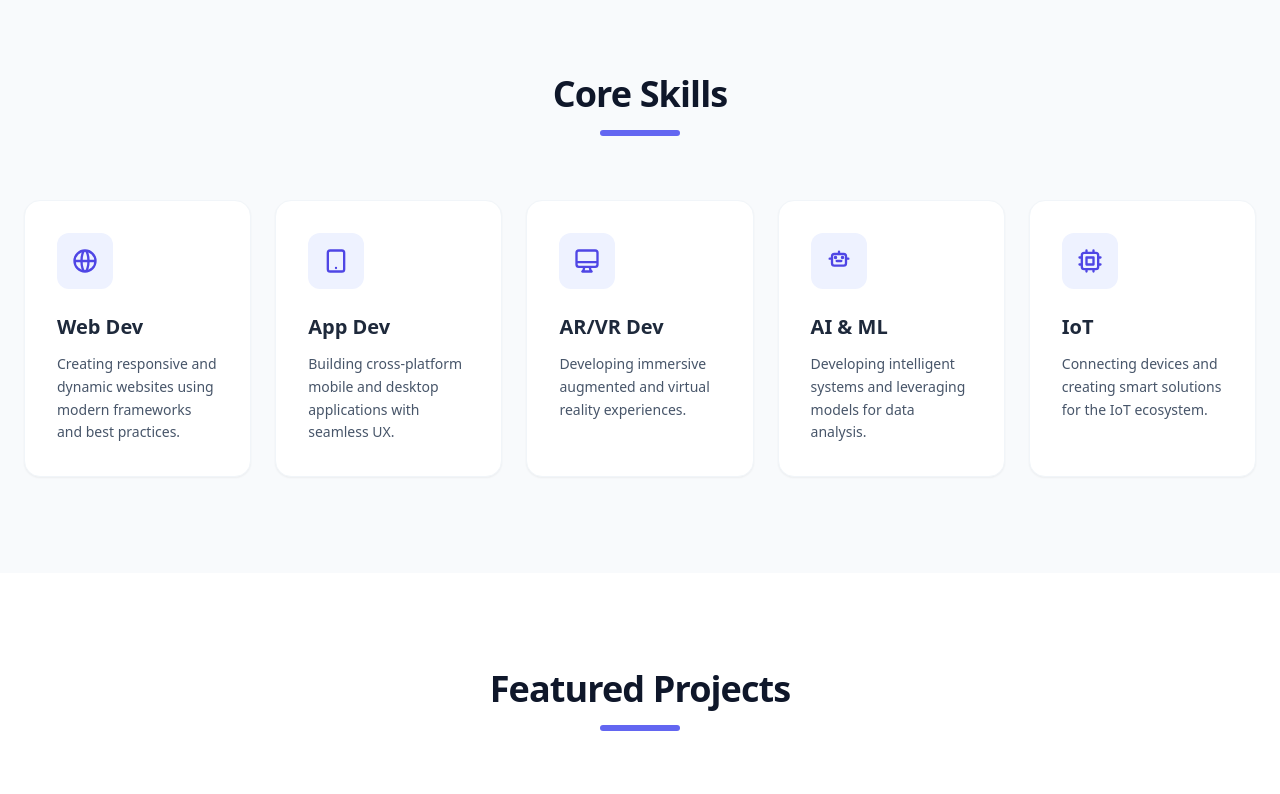
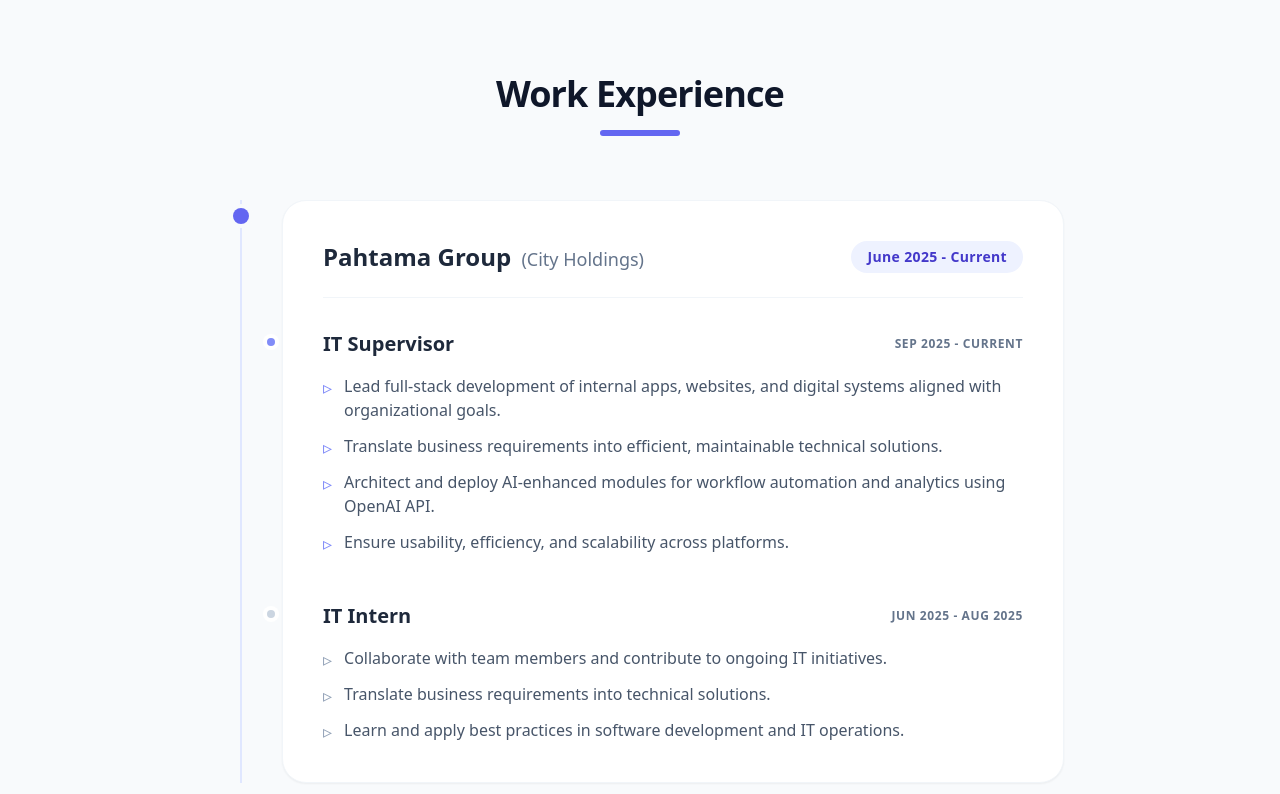
Before and after one commit to LinNyiAung/Portfolio, a React (Create React App) app: page / in a window 1280 px wide. Shown: the part 1620-2414 px from the top of the page. Built offline with nearby package versions, Linux system fonts and the light colour scheme.

Commit message:
work experience section add

```diff
--- a/src/App.js
+++ b/src/App.js
@@ -118,7 +118,7 @@
           }
         });
       },
-      { threshold: 0.15 } // Slightly higher threshold for better trigger timing
+      { threshold: 0.15 }
     );
 
     const sections = document.querySelectorAll('.scroll-animate');
@@ -144,7 +144,8 @@
   const animatedElements = useScrollAnimation();
 
   const handleScroll = () => {
-    const sections = ['home', 'about', 'skills', 'projects', 'achievements', 'contact'];
+    // Added 'experience' to the scroll tracker
+    const sections = ['home', 'about', 'experience', 'skills', 'projects', 'achievements', 'contact'];
     const scrollPosition = window.scrollY + 100;
 
     setScrolled(window.scrollY > 20);
@@ -181,9 +182,12 @@
     setIsMobileMenuOpen(false);
   };
 
+  // Nav Items array with Experience added
+  const navItems = ['Home', 'About', 'Experience', 'Skills', 'Projects', 'Achievements', 'Contact'];
+
   return (
     <div className="min-h-screen bg-slate-50 font-sans text-slate-800">
-      {/* Navigation - Enhanced with Glassmorphism */}
+      {/* Navigation */}
       <motion.nav
         initial={{ y: -100 }}
         animate={{ y: 0 }}
@@ -198,8 +202,8 @@
           </div>
 
           {/* Desktop Menu */}
-          <div className="hidden md:flex space-x-8">
-            {['Home', 'About', 'Skills', 'Projects', 'Achievements', 'Contact'].map((item) => (
+          <div className="hidden md:flex space-x-6 lg:space-x-8">
+            {navItems.map((item) => (
               <motion.button
                 key={item}
                 whileHover={{ y: -2 }}
@@ -233,7 +237,7 @@
               className="md:hidden bg-white/95 backdrop-blur-xl shadow-xl absolute w-full left-0 top-full overflow-hidden"
             >
               <div className="flex flex-col px-6 py-6 space-y-5">
-                {['Home', 'About', 'Skills', 'Projects', 'Achievements', 'Contact'].map((item) => (
+                {navItems.map((item) => (
                   <button
                     key={item}
                     onClick={() => scrollToSection(item.toLowerCase())}
@@ -250,9 +254,8 @@
         </AnimatePresence>
       </motion.nav>
 
-      {/* Hero Section - Upgraded Gradient and Spacing */}
+      {/* Hero Section */}
       <section id="home" className="min-h-screen flex items-center justify-center relative overflow-hidden bg-gradient-to-br from-indigo-600 via-purple-600 to-indigo-900 text-white">
-        {/* Decorative background elements */}
         <div className="absolute top-0 left-0 w-full h-full overflow-hidden z-0 opacity-20">
           <div className="absolute top-[-10%] left-[-10%] w-96 h-96 bg-yellow-300 rounded-full mix-blend-multiply filter blur-3xl opacity-50 animate-blob"></div>
           <div className="absolute top-[20%] right-[-10%] w-96 h-96 bg-purple-300 rounded-full mix-blend-multiply filter blur-3xl opacity-50 animate-blob animation-delay-2000"></div>
@@ -318,7 +321,7 @@
         </motion.div>
       </section>
 
-      {/* About Section - Modernized Shape and Typography */}
+      {/* About Section */}
       <section id="about" className="py-24 bg-white scroll-animate">
         <div className="container mx-auto px-6 max-w-6xl">
           <motion.div
@@ -382,8 +385,101 @@
         </div>
       </section>
 
-      {/* Skills Section - Polished Cards */}
-      <section id="skills" className="py-24 bg-slate-50 scroll-animate">
+      {/* Experience Section - NEW */}
+      <section id="experience" className="py-24 bg-slate-50 scroll-animate">
+        <div className="container mx-auto px-6 max-w-4xl">
+          <motion.div
+            variants={fadeIn}
+            initial="hidden"
+            animate={animatedElements.experience ? "visible" : "hidden"}
+            className="text-center mb-16"
+          >
+            <h2 className="text-4xl font-extrabold text-slate-900 tracking-tight mb-4">Work Experience</h2>
+            <div className="w-20 h-1.5 bg-indigo-500 mx-auto rounded-full"></div>
+          </motion.div>
+
+          <motion.div
+            variants={staggerContainer}
+            initial="hidden"
+            animate={animatedElements.experience ? "visible" : "hidden"}
+            className="relative border-l-2 border-indigo-100 ml-3 md:ml-6"
+          >
+            {/* Pahtama Group Experience Timeline Node */}
+            <motion.div variants={fadeIn} className="relative pl-6 md:pl-10">
+              {/* Main Timeline Dot */}
+              <div className="absolute left-[-9px] top-2 w-4 h-4 rounded-full bg-indigo-500 ring-4 ring-slate-50"></div>
+
+              <div className="bg-white p-6 md:p-10 rounded-3xl shadow-sm border border-slate-100 hover:shadow-xl transition-all duration-300 group">
+                <div className="mb-8 pb-6 border-b border-slate-100 flex flex-col md:flex-row md:items-center md:justify-between">
+                  <div>
+                    <h3 className="text-2xl font-extrabold text-slate-800 group-hover:text-indigo-600 transition-colors">
+                      Pahtama Group <span className="text-slate-500 font-medium text-lg ml-1 block sm:inline">(City Holdings)</span>
+                    </h3>
+                  </div>
+                  <div className="mt-2 md:mt-0 px-4 py-1.5 bg-indigo-50 text-indigo-700 font-bold rounded-full text-sm w-max tracking-wide">
+                    June 2025 - Current
+                  </div>
+                </div>
+
+                <div className="space-y-10">
+                  {/* Supervisor Role */}
+                  <div className="relative">
+                    <div className="absolute left-[-2rem] md:left-[-3.5rem] top-2 w-2 h-2 rounded-full bg-indigo-400 hidden md:block ring-4 ring-white"></div>
+                    <div className="flex flex-col md:flex-row md:items-center justify-between mb-4">
+                      <h4 className="text-xl font-bold text-slate-800">IT Supervisor</h4>
+                      <span className="text-xs font-bold text-slate-500 tracking-wider mt-1 md:mt-0">SEP 2025 - CURRENT</span>
+                    </div>
+                    <ul className="space-y-3 text-slate-600 text-sm md:text-base leading-relaxed">
+                      <li className="flex items-start">
+                        <span className="text-indigo-400 mr-3 mt-1 text-lg leading-none">▹</span>
+                        <span>Lead full-stack development of internal apps, websites, and digital systems aligned with organizational goals.</span>
+                      </li>
+                      <li className="flex items-start">
+                        <span className="text-indigo-400 mr-3 mt-1 text-lg leading-none">▹</span>
+                        <span>Translate business requirements into efficient, maintainable technical solutions.</span>
+                      </li>
+                      <li className="flex items-start">
+                        <span className="text-indigo-400 mr-3 mt-1 text-lg leading-none">▹</span>
+                        <span>Architect and deploy AI-enhanced modules for workflow automation and analytics using OpenAI API.</span>
+                      </li>
+                      <li className="flex items-start">
+                        <span className="text-indigo-400 mr-3 mt-1 text-lg leading-none">▹</span>
+                        <span>Ensure usability, efficiency, and scalability across platforms.</span>
+                      </li>
+                    </ul>
+                  </div>
+
+                  {/* Intern Role */}
+                  <div className="relative pt-2">
+                    <div className="absolute left-[-2rem] md:left-[-3.5rem] top-4 w-2 h-2 rounded-full bg-slate-300 hidden md:block ring-4 ring-white"></div>
+                    <div className="flex flex-col md:flex-row md:items-center justify-between mb-4">
+                      <h4 className="text-xl font-bold text-slate-800">IT Intern</h4>
+                      <span className="text-xs font-bold text-slate-500 tracking-wider mt-1 md:mt-0">JUN 2025 - AUG 2025</span>
+                    </div>
+                    <ul className="space-y-3 text-slate-600 text-sm md:text-base leading-relaxed">
+                      <li className="flex items-start">
+                        <span className="text-slate-400 mr-3 mt-1 text-lg leading-none">▹</span>
+                        <span>Collaborate with team members and contribute to ongoing IT initiatives.</span>
+                      </li>
+                      <li className="flex items-start">
+                        <span className="text-slate-400 mr-3 mt-1 text-lg leading-none">▹</span>
+                        <span>Translate business requirements into technical solutions.</span>
+                      </li>
+                      <li className="flex items-start">
+                        <span className="text-slate-400 mr-3 mt-1 text-lg leading-none">▹</span>
+                        <span>Learn and apply best practices in software development and IT operations.</span>
+                      </li>
+                    </ul>
+                  </div>
+                </div>
+              </div>
+            </motion.div>
+          </motion.div>
+        </div>
+      </section>
+
+      {/* Skills Section - Updated to bg-white to alternate background */}
+      <section id="skills" className="py-24 bg-white scroll-animate">
         <div className="container mx-auto px-6 max-w-7xl">
           <motion.div
             variants={fadeIn}
@@ -405,33 +501,38 @@
               title="Web Dev"
               description="Creating responsive and dynamic websites using modern frameworks and best practices."
               icon={<WebIcon />}
+              bgClass="bg-slate-50"
             />
             <SkillCard
               title="App Dev"
               description="Building cross-platform mobile and desktop applications with seamless UX."
               icon={<AppIcon />}
+              bgClass="bg-slate-50"
             />
             <SkillCard
               title="AR/VR Dev"
               description="Developing immersive augmented and virtual reality experiences."
               icon={<VrIcon />}
+              bgClass="bg-slate-50"
             />
             <SkillCard
               title="AI & ML"
               description="Developing intelligent systems and leveraging models for data analysis."
               icon={<AiIcon />}
+              bgClass="bg-slate-50"
             />
             <SkillCard
               title="IoT"
               description="Connecting devices and creating smart solutions for the IoT ecosystem."
               icon={<IoTIcon />}
+              bgClass="bg-slate-50"
             />
           </motion.div>
         </div>
       </section>
 
-      {/* Projects Section - Aspect Ratio & Overlay fixes */}
-      <section id="projects" className="py-24 bg-white scroll-animate">
+      {/* Projects Section - Updated to bg-slate-50 to alternate background */}
+      <section id="projects" className="py-24 bg-slate-50 scroll-animate">
         <div className="container mx-auto px-6 max-w-7xl">
           <motion.div
             variants={fadeIn}
@@ -449,7 +550,6 @@
             animate={animatedElements.projects ? "visible" : "hidden"}
             className="grid grid-cols-1 lg:grid-cols-2 gap-10"
           >
-            {/* Same content, just fed into the upgraded ProjectCard */}
             <ProjectCard
               title="Myanmar Earthquake Map"
               description="A map for reporting damages during the 2025 earthquake in Myanmar. Connects damaged areas with volunteers and aid suppliers."
@@ -488,8 +588,8 @@
         </div>
       </section>
 
-      {/* Achievements Section - Sleek Layout */}
-      <section id="achievements" className="py-24 bg-slate-50 scroll-animate">
+      {/* Achievements Section - Updated to bg-white to alternate background */}
+      <section id="achievements" className="py-24 bg-white scroll-animate">
         <div className="container mx-auto px-6 max-w-4xl">
           <motion.div
             variants={fadeIn}
@@ -512,36 +612,41 @@
               date="August 2025"
               description="Awarded Bronze at the Asian Science Camp 2025 Poster Presentation under the Sustainability theme for 'EcoBoat'—an AI-powered, solar-driven marine pollution solution."
               imageUrl={asc}
+              bgClass="bg-slate-50"
             />
             <AchievementCard
               title="First Runner-up - GUSTO Innovation Awards"
               date="March 2025"
               description="Won second prize for developing an AI-powered Financial Management Application, praised for its innovative approach."
               imageUrl={inno2025}
+              bgClass="bg-slate-50"
             />
             <AchievementCard
               title="Finalist - Falling Walls Lab Myanmar 2024"
               date="September 2024"
               description="Participated as a Finalist with a platform solving local investment issues."
               imageUrl={fwl}
+              bgClass="bg-slate-50"
             />
             <AchievementCard
               title="Samsung Ai Hackathon"
               date="September 2024"
               description="Participated in Samsung's Innovation Bootcamp and AI Hackathon with a sign language interpreter app."
               imageUrl={samsung}
+              bgClass="bg-slate-50"
             />
             <AchievementCard
               title="Second Runner-up - GUSTO Innovation Awards"
               date="December 2023"
               description="Won third prize for developing an Augmented Reality-based educational application."
               imageUrl={inno2024}
+              bgClass="bg-slate-50"
             />
           </motion.div>
         </div>
       </section>
 
-      {/* Contact Section - Modern Forms */}
+      {/* Contact Section */}
       <section id="contact" className="py-24 bg-slate-900 text-white scroll-animate relative overflow-hidden">
         {/* Subtle background element */}
         <div className="absolute top-0 right-0 -mr-20 -mt-20 w-96 h-96 bg-indigo-600 rounded-full mix-blend-screen filter blur-3xl opacity-20"></div>
@@ -675,13 +780,12 @@
 }
 
 // Enhanced Skill Card
-function SkillCard({ title, description, icon }) {
+function SkillCard({ title, description, icon, bgClass = "bg-white" }) {
   return (
     <motion.div
       variants={fadeIn}
-      className="group bg-white p-8 rounded-2xl shadow-sm border border-slate-100 hover:shadow-xl hover:border-indigo-100 transition-all duration-300 relative overflow-hidden"
+      className={`group ${bgClass} p-8 rounded-2xl shadow-sm border border-slate-100 hover:shadow-xl hover:border-indigo-100 transition-all duration-300 relative overflow-hidden`}
     >
-      {/* Decorative gradient blob that appears on hover */}
       <div className="absolute -right-10 -top-10 w-32 h-32 bg-indigo-50 rounded-full opacity-0 group-hover:opacity-100 transition-opacity duration-500"></div>
 
       <div className="relative z-10">
@@ -727,7 +831,7 @@
 
         {totalImages > 0 && (
           <motion.img
-            key={currentImage} // forces re-render for animation
+            key={currentImage}
             initial={{ opacity: 0 }}
             animate={{ opacity: 1 }}
             transition={{ duration: 0.4 }}
@@ -738,7 +842,6 @@
           />
         )}
 
-        {/* Sleek Carousel Controls */}
         {totalImages > 1 && (
           <div className="absolute inset-0 opacity-0 group-hover:opacity-100 transition-opacity duration-300 flex items-center justify-between px-3">
             <button
@@ -756,7 +859,6 @@
           </div>
         )}
 
-        {/* Image Indicators */}
         {totalImages > 1 && (
           <div className="absolute bottom-4 left-0 right-0 flex justify-center space-x-1.5 z-20">
             {images.map((_, index) => (
@@ -806,12 +908,12 @@
   );
 }
 
-// Enhanced Achievement Card (Horizontal Layout)
-function AchievementCard({ title, date, description, imageUrl }) {
+// Enhanced Achievement Card
+function AchievementCard({ title, date, description, imageUrl, bgClass = "bg-white" }) {
   return (
     <motion.div
       variants={fadeIn}
-      className="bg-white rounded-2xl overflow-hidden shadow-sm border border-slate-100 hover:shadow-lg transition-all duration-300 flex flex-col sm:flex-row group"
+      className={`${bgClass} rounded-2xl overflow-hidden shadow-sm border border-slate-100 hover:shadow-lg transition-all duration-300 flex flex-col sm:flex-row group`}
     >
       <div className="sm:w-1/3 relative overflow-hidden bg-slate-100">
         <img
@@ -831,7 +933,7 @@
   );
 }
 
-// Custom Icons with slightly adjusted colors
+// Custom Icons
 function WebIcon() {
   return (
     <div className="w-14 h-14 bg-indigo-50 rounded-xl flex items-center justify-center">
```
